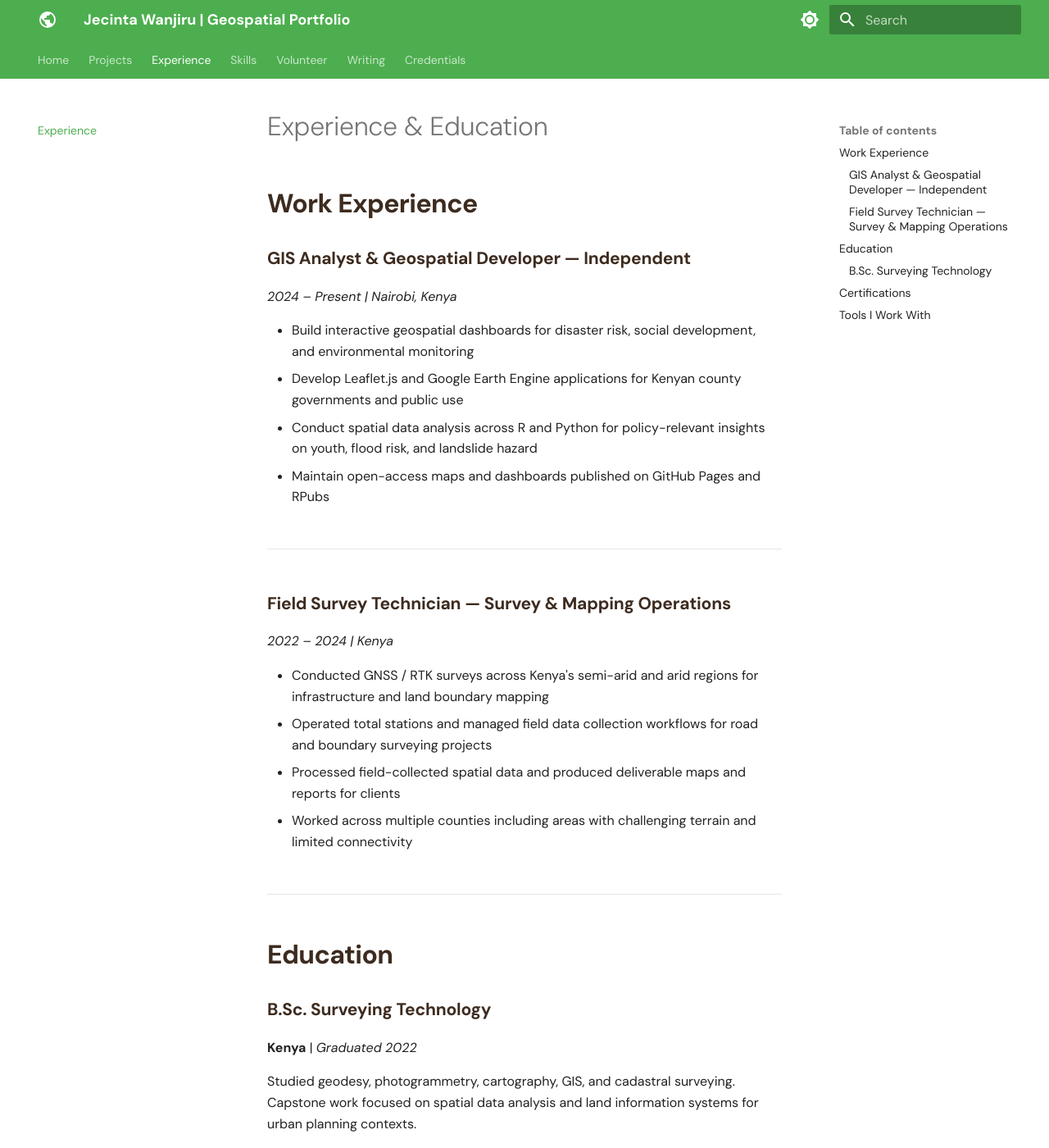
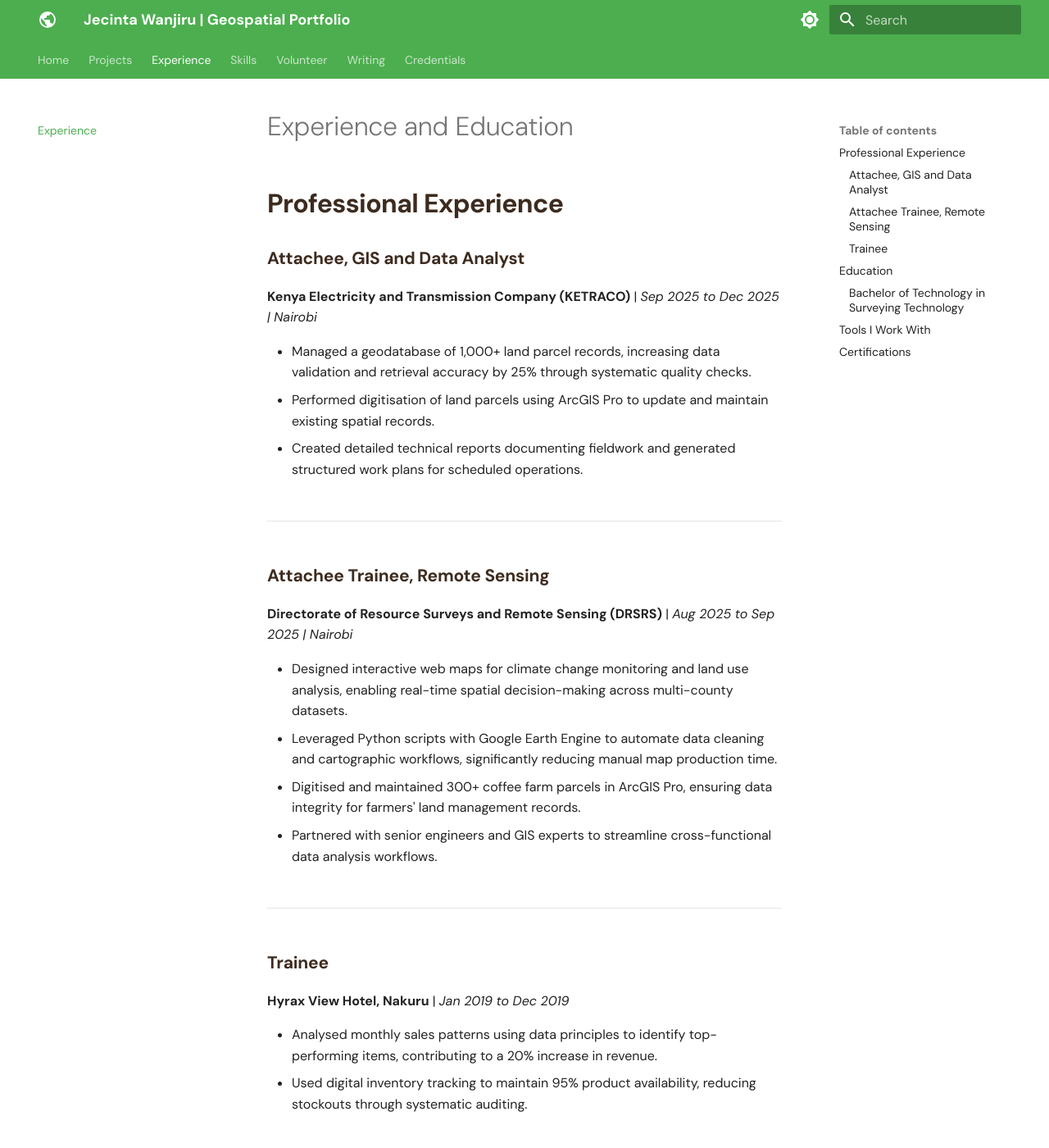
Before and after one commit to Wanjiru-1/Wanjiru-1.github.io, an MkDocs documentation site: the page built from docs/experience.md, in a window 1280 px wide and 1400 px high. Shown: the whole window at 82% size. Built offline with MkDocs 1.6.1 and Material for MkDocs 9.7.7, drawn with Linux system fonts in a browser that asks for light colours; some of the changed text lies outside the part shown.

Commit message:
Revise experience and education sections for clarity
Updated sections for clarity and consistency, including renaming headings and reorganizing content. Enhanced descriptions of work experience and education.

```diff
--- a/docs/experience.md
+++ b/docs/experience.md
@@ -3,56 +3,61 @@ title: Experience & Education
 description: Jecinta Wanjiru's professional experience and educational background
 ---
 
-# Experience & Education { #experience-education }
+# Experience and Education
 
-## Work Experience
+## Professional Experience
 
-### GIS Analyst & Geospatial Developer — Independent
+### Attachee, GIS and Data Analyst
+**Kenya Electricity and Transmission Company (KETRACO)** | *Sep 2025 to Dec 2025 | Nairobi*
 
-*2024 – Present | Nairobi, Kenya*
-
-- Build interactive geospatial dashboards for disaster risk, social development, and environmental monitoring
-- Develop Leaflet.js and Google Earth Engine applications for Kenyan county governments and public use
-- Conduct spatial data analysis across R and Python for policy-relevant insights on youth, flood risk, and landslide hazard
-- Maintain open-access maps and dashboards published on GitHub Pages and RPubs
+* Managed a geodatabase of 1,000+ land parcel records, increasing data validation and retrieval accuracy by 25% through systematic quality checks.
+* Performed digitisation of land parcels using ArcGIS Pro to update and maintain existing spatial records.
+* Created detailed technical reports documenting fieldwork and generated structured work plans for scheduled operations.
 
 ---
 
-### Field Survey Technician — Survey & Mapping Operations
+### Attachee Trainee, Remote Sensing
+**Directorate of Resource Surveys and Remote Sensing (DRSRS)** | *Aug 2025 to Sep 2025 | Nairobi*
 
-*2022 – 2024 | Kenya*
+* Designed interactive web maps for climate change monitoring and land use analysis, enabling real-time spatial decision-making across multi-county datasets.
+* Leveraged Python scripts with Google Earth Engine to automate data cleaning and cartographic workflows, significantly reducing manual map production time.
+* Digitised and maintained 300+ coffee farm parcels in ArcGIS Pro, ensuring data integrity for farmers' land management records.
+* Partnered with senior engineers and GIS experts to streamline cross-functional data analysis workflows.
 
-- Conducted GNSS / RTK surveys across Kenya's semi-arid and arid regions for infrastructure and land boundary mapping
-- Operated total stations and managed field data collection workflows for road and boundary surveying projects
-- Processed field-collected spatial data and produced deliverable maps and reports for clients
-- Worked across multiple counties including areas with challenging terrain and limited connectivity
+---
+
+### Trainee
+**Hyrax View Hotel, Nakuru** | *Jan 2019 to Dec 2019*
+
+* Analysed monthly sales patterns using data principles to identify top-performing items, contributing to a 20% increase in revenue.
+* Used digital inventory tracking to maintain 95% product availability, reducing stockouts through systematic auditing.
 
 ---
 
 ## Education
 
-### B.Sc. Surveying Technology
+### Bachelor of Technology in Surveying Technology
+**Technical University of Kenya** | *2021 to 2025 | Nairobi*
 
-**Kenya** | *Graduated 2022*
+2nd Class Honours, Upper Division.
 
-Studied geodesy, photogrammetry, cartography, GIS, and cadastral surveying. Capstone work focused on spatial data analysis and land information systems for urban planning contexts.
-
----
-
-## Certifications
-
-- Google Earth Engine — Geospatial analysis with GEE
-- QGIS — Open-source GIS workflows
-- R for Geospatial Analysis — Spatial data science with R
+Studied geodesy, photogrammetry, cartography, remote sensing, GIS, and cadastral surveying. Final-year work focused on applying geospatial technology to environmental and social impact challenges in Kenya.
 
 ---
 
 ## Tools I Work With
 
 | Category | Tools |
-|----------|-------|
+|---|---|
 | GIS Platforms | ArcGIS Pro, QGIS, Google Earth Engine |
-| Web Mapping | Leaflet.js, Folium, MapLibre GL |
-| Programming | R, Python, JavaScript |
-| Field Surveying | GNSS / RTK, Total Station, UAV |
-| Publishing | GitHub Pages, RPubs, MkDocs |
+| Web Mapping | Leaflet.js, ArcGIS Online, Experience Builder, Dashboards |
+| Programming | Python, R, SQL, JavaScript |
+| Data Science | scikit-learn, pandas, NumPy, Power BI, Tableau |
+| Field Surveying | GNSS / RTK, Total Station |
+| Publishing | GitHub Pages, MkDocs |
+
+---
+
+## Certifications
+
+For a complete list of my professional certifications and credentials, see the [Credentials page](credentials.md).
```
